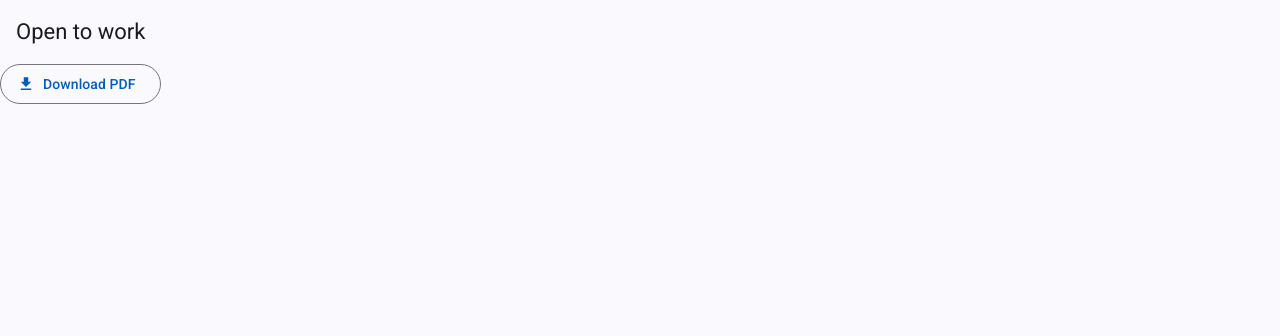
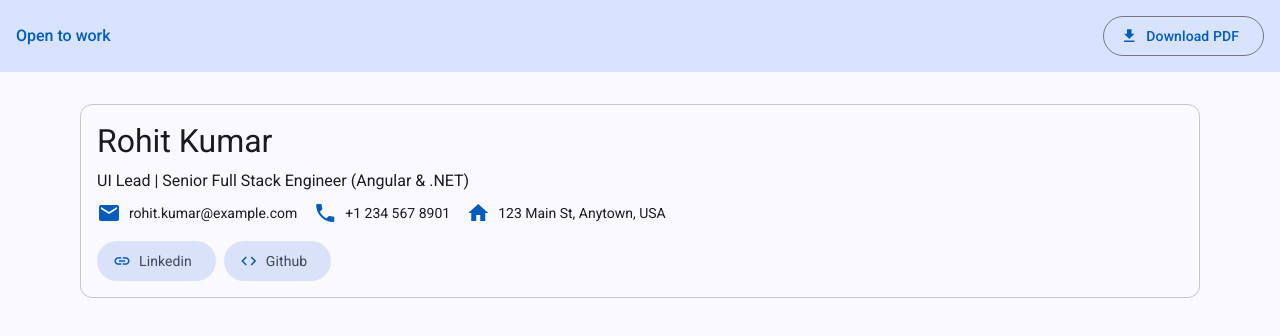
Before and after one commit to rohitkumarofficial/rohitkumarofficial.github.io, an Angular app: page / in a window 1280 px wide. Shown: the top 336 px of the page. Built offline with nearby package versions, Linux system fonts and the light colour scheme.

Commit message:
added resume

```diff
--- a/public/assets/data/resume.json
+++ b/public/assets/data/resume.json
@@ -1,7 +1,7 @@
 {
   "personal": {
     "name": "Rohit Kumar",
-    "title": "Angular Developer",
+    "role": "UI Lead | Senior Full Stack Engineer (Angular & .NET)",
     "email": "rohitkumarjajoriya@gmail.com",
     "phone": "+91-8553894769",
     "location": "Bengaluru, India",
--- a/src/app/app.html
+++ b/src/app/app.html
@@ -1,4 +1,4 @@
 @if (isOpenToWork()) {
   <app-header></app-header>
 }
-<router-outlet />
+<app-profile-heading></app-profile-heading>
--- a/src/app/app.ts
+++ b/src/app/app.ts
@@ -3,10 +3,11 @@ import { RouterOutlet } from '@angular/router';
 import { Header } from './header/header';
 import { Data } from './services/data';
 import { takeUntilDestroyed } from '@angular/core/rxjs-interop';
-
+import { ProfileHeading } from './profile-heading/profile-heading';
+import { MatCardModule } from '@angular/material/card';
 @Component({
   selector: 'app-root',
-  imports: [RouterOutlet, Header],
+  imports: [RouterOutlet, Header, ProfileHeading, MatCardModule],
   templateUrl: './app.html',
   styleUrl: './app.scss',
 })
--- a/src/app/header/header.html
+++ b/src/app/header/header.html
@@ -1,8 +1,7 @@
-<mat-toolbar>
+<nav class="toolbar">
   <span>Open to work</span>
-</mat-toolbar>
-
-<button matButton="outlined">
-  <mat-icon>download</mat-icon>
-  Download PDF
-</button>
+  <button matButton="outlined">
+    <mat-icon>download</mat-icon>
+    Download PDF
+  </button>
+</nav>
--- a/src/app/header/header.scss
+++ b/src/app/header/header.scss
@@ -0,0 +1,13 @@
+nav {
+  color: var(--mat-sys-primary);
+  background: var(--mat-sys-primary-container);
+}
+.toolbar {
+  display: flex;
+  justify-content: space-between;
+  align-items: center;
+  padding: 1rem;
+}
+span {
+  font : var(--mat-sys-title-medium);
+}
--- a/src/app/header/header.ts
+++ b/src/app/header/header.ts
@@ -8,9 +8,7 @@ import { Data } from '../services/data';
   imports: [MatToolbarModule, MatButtonModule, MatIconModule],
   templateUrl: './header.html',
   styleUrl: './header.scss',
-  host: {
-
-  }
+  host: {},
 })
 export class Header {
   private dataService = inject(Data);
--- /dev/null
+++ b/src/app/profile-heading/profile-heading.html
@@ -0,0 +1,30 @@
+<mat-card appearance="outlined">
+  <div class="name">Rohit Kumar</div>
+  <div class="role">UI Lead | Senior Full Stack Engineer (Angular & .NET)</div>
+  <div class="contact-info">
+    <div class="email">
+      <mat-icon>email</mat-icon>
+      <span>rohit.kumar@example.com</span>
+    </div>
+
+    <div class="mobile">
+      <mat-icon>phone</mat-icon>
+      <span>+1 234 567 8901</span>
+    </div>
+
+    <div class="address">
+      <mat-icon>home</mat-icon>
+      <span>123 Main St, Anytown, USA</span>
+    </div>
+  </div>
+  <div class="link">
+    <button matButton="tonal">
+      <mat-icon>link</mat-icon>
+      <span>Linkedin</span>
+    </button>
+    <button matButton="tonal">
+      <mat-icon>code</mat-icon>
+      <span>Github</span>
+    </button>
+  </div>
+</mat-card>
--- /dev/null
+++ b/src/app/profile-heading/profile-heading.scss
@@ -0,0 +1,48 @@
+mat-card {
+  margin: 2rem 5rem;
+  padding: 1rem;
+}
+
+.name {
+  font: var(--mat-sys-headline-large);
+  margin-bottom: 0.5rem;
+}
+
+.role {
+  font: var(--mat-sys-title-medium);
+  font-weight: normal;
+}
+.contact-info {
+  display: flex;
+  gap: 1rem;
+  margin-top: 0.5rem;
+  margin-bottom: 1rem;
+
+  > div {
+    display: flex;
+    align-items: center;
+    gap: 0.5rem;
+
+    mat-icon {
+      color: var(--mat-sys-primary);
+    }
+
+    span {
+      font: var(--mat-sys-body-medium);
+    }
+  }
+}
+
+.link {
+  display: inline-flex;
+  align-items: center;
+  gap: 0.5rem;
+
+  mat-icon {
+    color: var(--mat-sys-primary);
+  }
+
+  span {
+    font: var(--mat-sys-body-medium);
+  }
+}
--- a/src/styles.scss
+++ b/src/styles.scss
@@ -5,6 +5,7 @@
 // Learn more about theming and how to use it for your application's
 // custom components at https://material.angular.dev/guide/theming
 @use '@angular/material' as mat;
+
 
 html {
   @include mat.theme((
```
Also changed, not shown: src/app/profile-heading/profile-heading.ts (added, +13 -0 lines), 2 other files (tests, documents, lock files or other folders).
